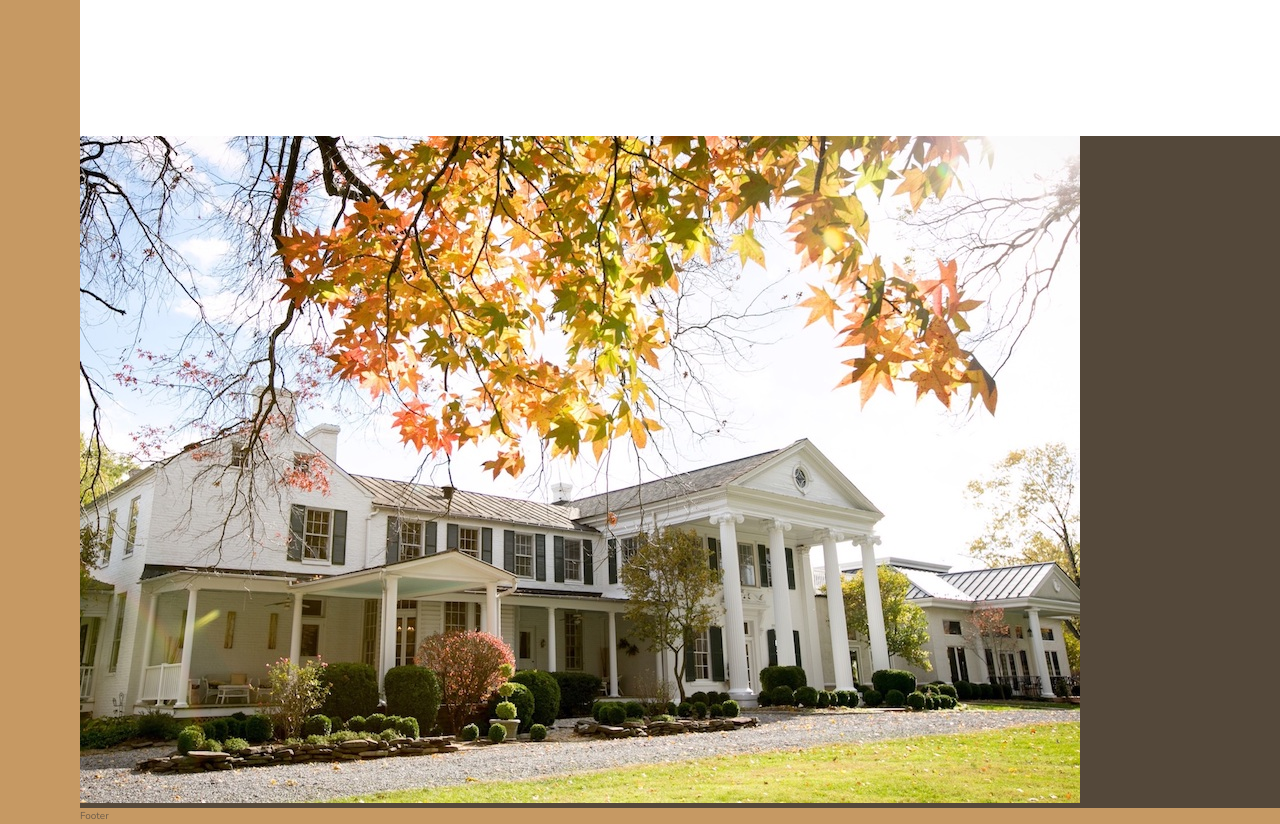
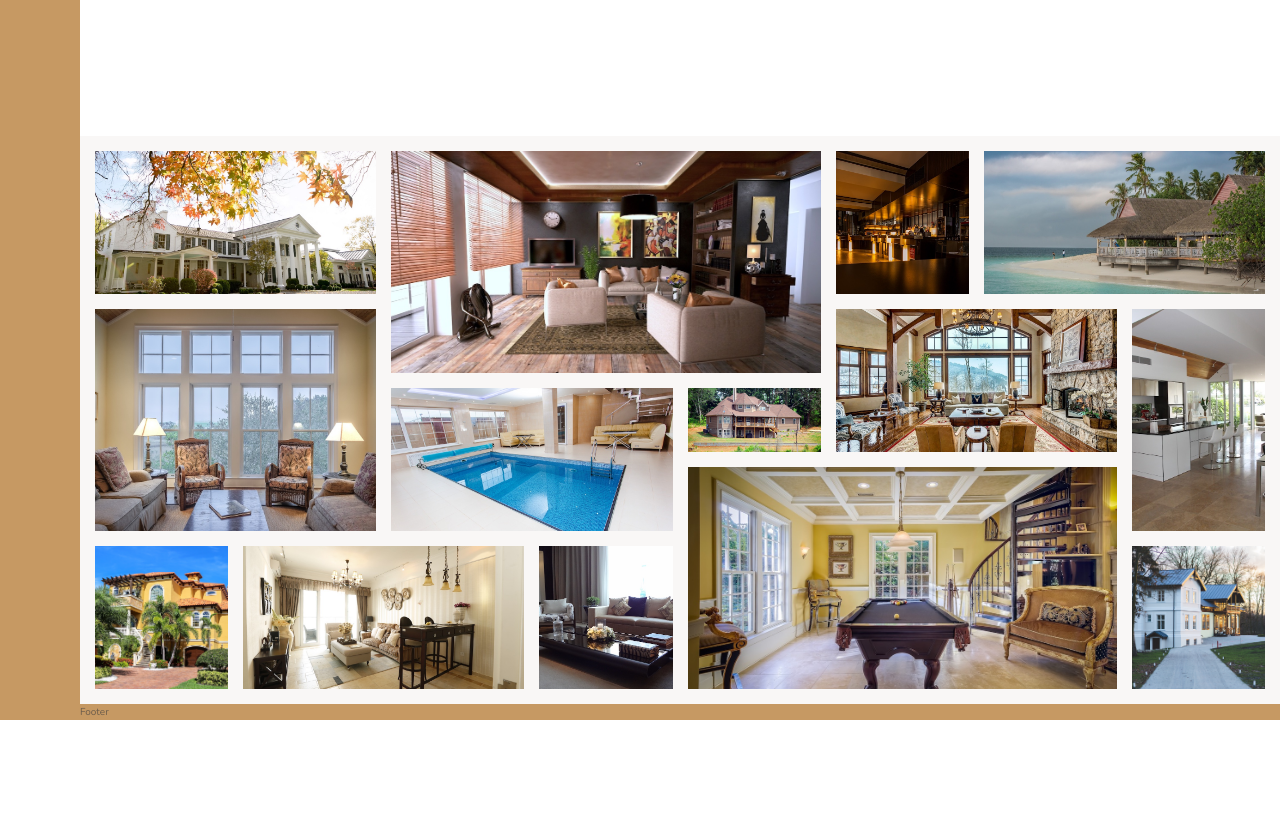
Before and after one commit to dangi-vikas/css-flexbox-grid, a website: page nexter/index.html in a window 1280 px wide. Shown: the part 2940-3764 px from the top of the page. After the commit the page ends 3660 px from the top, so only its background shows below. Drawn offline with nearby package versions, Linux system fonts and the light colour scheme.

Commit message:
added gallery section

```diff
--- a/nexter/index.html
+++ b/nexter/index.html
@@ -307,7 +307,22 @@
         </section>
 
         <section class="gallery">
-            <img src="img/gal-1.jpeg" alt="gallery image 1" class="gallery__img">
+
+            <figure class="gallery__item gallery__item--1"><img src="img/gal-1.jpeg" alt="gallery image 1" class="gallery__img"></figure>
+            <figure class="gallery__item gallery__item--2"><img src="img/gal-2.jpeg" alt="gallery image 2" class="gallery__img"></figure>
+            <figure class="gallery__item gallery__item--3"><img src="img/gal-3.jpeg" alt="gallery image 3" class="gallery__img"></figure>
+            <figure class="gallery__item gallery__item--4"><img src="img/gal-4.jpeg" alt="gallery image 4" class="gallery__img"></figure>
+            <figure class="gallery__item gallery__item--5"><img src="img/gal-5.jpeg" alt="gallery image 5" class="gallery__img"></figure>
+            <figure class="gallery__item gallery__item--6"><img src="img/gal-6.jpeg" alt="gallery image 6" class="gallery__img"></figure>
+            <figure class="gallery__item gallery__item--7"><img src="img/gal-7.jpeg" alt="gallery image 7" class="gallery__img"></figure>
+            <figure class="gallery__item gallery__item--8"><img src="img/gal-8.jpeg" alt="gallery image 8" class="gallery__img"></figure>
+            <figure class="gallery__item gallery__item--9"><img src="img/gal-9.jpeg" alt="gallery image 9" class="gallery__img"></figure>
+            <figure class="gallery__item gallery__item--10"><img src="img/gal-10.jpeg" alt="gallery image 10" class="gallery__img"></figure>
+            <figure class="gallery__item gallery__item--11"><img src="img/gal-11.jpeg" alt="gallery image 11" class="gallery__img"></figure>
+            <figure class="gallery__item gallery__item--12"><img src="img/gal-12.jpeg" alt="gallery image 12" class="gallery__img"></figure>
+            <figure class="gallery__item gallery__item--13"><img src="img/gal-13.jpeg" alt="gallery image 13" class="gallery__img"></figure>
+            <figure class="gallery__item gallery__item--14"><img src="img/gal-14.jpeg" alt="gallery image 14" class="gallery__img"></figure>
+
         </section>
 
         <footer class="footer">
--- a/nexter/sass/_gallery.scss
+++ b/nexter/sass/_gallery.scss
@@ -1,4 +1,89 @@
 .gallery {
-    background-color: $color-grey-dark-1;
+    background-color: $color-grey-light-1;
     grid-column: full-start / full-end;
+
+    display: grid;
+    grid-template-columns: repeat(8, 1fr);
+    grid-template-rows: repeat(7, 5vw);
+    grid-gap: 1.5rem;
+    padding: 1.5rem;
+
+    &__item {
+        &--1 {
+            grid-column: 1/span 2;
+            grid-row: 1/span 2;
+        }
+
+        &--2 {
+            grid-column: 3/span 3;
+            grid-row: 1/span 3;
+        }
+
+        &--3 {
+            grid-column: 6/7;
+            grid-row: 1/span 2;
+        }
+
+        &--4 {
+            grid-column: 7/span 2;
+            grid-row: 1/span 2;
+        }
+
+        &--5 {
+            grid-column: 1/span 2;
+            grid-row: 3/span 3;
+        }
+
+        &--6 {
+            grid-column: 3/span 2;
+            grid-row: 4/span 2;
+        }
+
+        &--7 {
+            grid-column: 5/6;
+            grid-row: 4/5;
+        }
+
+        &--8 {
+            grid-column: 6/span 2;
+            grid-row: 3/span 2;
+        }
+
+        &--9 {
+            grid-column: 8/9;
+            grid-row: 3/span 3;
+        }
+
+        &--10 {
+            grid-column: 1/2;
+            grid-row: 6/span 2;
+        }
+
+        &--11 {
+            grid-column: 2/span 2;
+            grid-row: 6/span 2;
+        }
+
+        &--12 {
+            grid-column: 4/5;
+            grid-row: 6/span 2;
+        }
+
+        &--13 {
+            grid-column: 5/span 3;
+            grid-row: 5/span 3;
+        }
+
+        &--14 {
+            grid-column: 8/9;
+            grid-row: 6/span 2;
+        }
+    }
+
+    &__img {
+        width: 100%;
+        height: 100%;
+        object-fit: cover;
+        display: block;
+    }
 }
```
Also changed, not shown: nexter/css/style.css.
